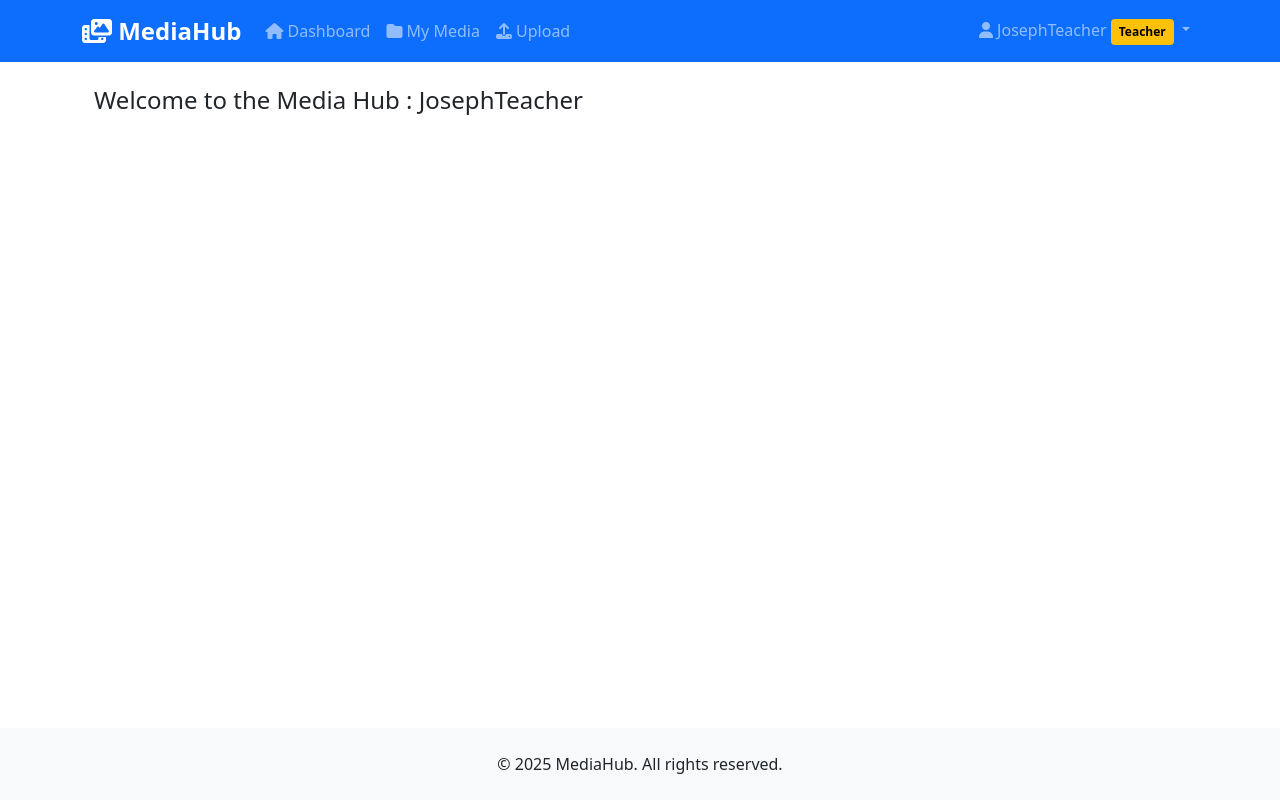
After one commit to josephbill/media-hub, a Django app: page / in a window 1280 px wide. The commit adds this page. Run offline with Django 5.2, Linux system fonts and the light colour scheme; a user stored in the database is signed in.

```diff
--- a/mediaHub/urls.py
+++ b/mediaHub/urls.py
@@ -23,10 +23,11 @@ from django.conf.urls.static import static
 
 urlpatterns = [
     path("admin/", admin.site.urls),
-    path("accounts/" , include('accounts.urls'))
+    path("accounts/" , include('accounts.urls')),
+    path("", include('media_assets.urls')),
 ]
 
 ## special url path for loading our assets on development
-# if settings.DEBUG:
-#     urlpatterns +=  static(settings.MEDIA_URL, document_root=
-#                            settings.MEDIA_ROOT)
+if settings.DEBUG:
+    urlpatterns +=  static(settings.MEDIA_URL, document_root=
+                           settings.MEDIA_ROOT)
--- /dev/null
+++ b/media_assets/urls.py
@@ -0,0 +1,8 @@
+from django.urls import path
+from . import views
+
+app_name = 'media_assets'
+
+urlpatterns = [
+    path('', views.dashboard_view, name='dashboard'),
+]
--- a/media_assets/views.py
+++ b/media_assets/views.py
@@ -1,3 +1,7 @@
 from django.shortcuts import render
-
+from django.contrib.auth.decorators import login_required
 # Create your views here.
+@login_required
+def dashboard_view(request):
+    '''main dashboard'''
+    return render(request, 'media_assets/dashboard.html')
--- a/templates/base.html
+++ b/templates/base.html
@@ -56,12 +56,12 @@
                             </a>
                         </li>
                         <li class="nav-item">
-                            <a class="nav-link" href="{% url 'media_assets:my_media' %}">
+                            <a class="nav-link" href="#">
                                 <i class="fas fa-folder"></i> My Media
                             </a>
                         </li>
                         <li class="nav-item">
-                            <a class="nav-link" href="{% url 'media_assets:upload_media' %}">
+                            <a class="nav-link" href="#">
                                 <i class="fas fa-upload"></i> Upload
                             </a>
                         </li>
--- /dev/null
+++ b/templates/media_assets/dashboard.html
@@ -0,0 +1,13 @@
+{% extends 'base.html' %}
+
+{% block title %}Login - MediaHub{% endblock %}
+
+{% block content %}
+<div class="container">
+    <div>
+        <h4>Welcome to the Media Hub  : {{ user.username }}</h4>
+    </div>
+
+</div>
+
+{% endblock%}
```
Also changed, not shown: accounts/views.py (+7 -5 lines), db.sqlite3.
